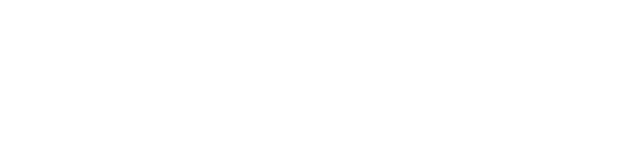
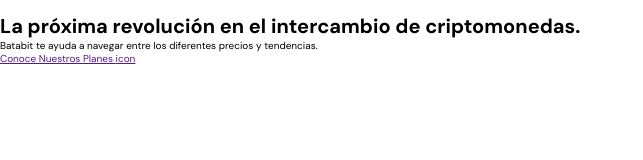
Before and after one commit to maat-mind/BatataBit, a plain HTML site: page index.html in a window 1280 px wide. Shown: the whole page, without its empty margins (0-643 px from the left). Drawn offline with Linux system fonts and the light colour scheme.

Commit message:
header structure

```diff
--- a/index.html
+++ b/index.html
@@ -11,7 +11,14 @@
     <link rel="stylesheet" href="./styles.css">
   </head>
   <body>
-    <header></header>
+    <header>
+        <img src="" alt="">
+        <div>
+            <h1>La próxima revolución en el intercambio de criptomonedas.</h1>
+            <p>Batabit te ayuda a navegar entre los diferentes precios y tendencias.</p>
+            <a href="">Conoce Nuestros Planes <span>icon</span></a>
+        </div>
+    </header>
     <main>
       <section></section>
       <section></section>
```
